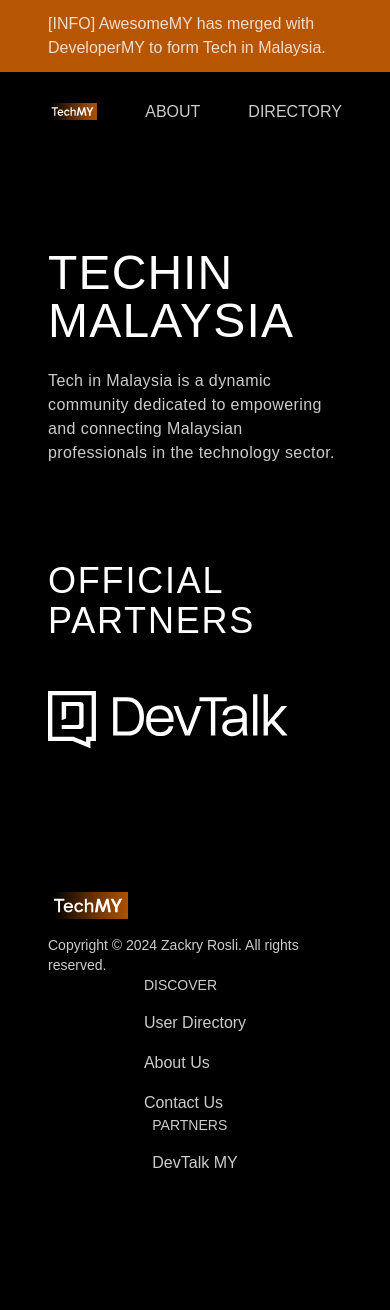
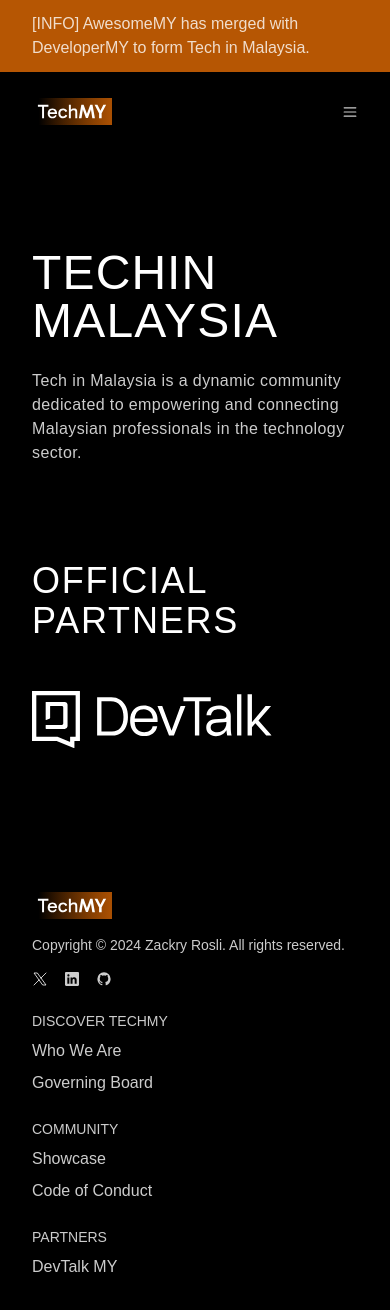
Before and after one commit to bukan-zack/awesomemy-frontend, a Next.js app: page / in a window 390 px wide. Shown: the top 1310 px of the page. Before the commit the page ends 1223 px from the top, so only its background shows below. Built offline with nearby package versions, Linux system fonts and the light colour scheme; no server answers; a web font is replaced by a local one.

Commit message:
feat: mobile nav bar

```diff
--- a/app/components/Footer.tsx
+++ b/app/components/Footer.tsx
@@ -2,7 +2,7 @@
 
 export function Footer() {
   return (
-    <footer className="max-w-6xl py-12 px-12 mx-auto grid md:grid-cols-3">
+    <footer className="max-w-6xl py-12 px-8 mx-auto grid md:grid-cols-4 gap-6">
       <div className="flex flex-col gap-4">
         <Link href="/">
           <img src="./logo.svg" className="w-20" />
@@ -11,14 +11,29 @@
           Copyright &copy; {new Date().getFullYear()} Zackry Rosli. All rights
           reserved.
         </p>
+        <div className="flex flex-row gap-4">
+          <Link href="https://x.com/techinmalaysia">
+            <svg xmlns="http://www.w3.org/2000/svg" width="1em" height="1em" viewBox="0 0 24 24"><path fill="none" stroke="currentColor" strokeLinecap="round" strokeLinejoin="round" strokeWidth="1.5" d="m3 21l7.548-7.548M21 3l-7.548 7.548m0 0L8 3H3l7.548 10.452m2.904-2.904L21 21h-5l-5.452-7.548" color="currentColor"></path></svg>
+          </Link>
+          <Link href="https://linkedin.com/company/techinmy">
+            <svg xmlns="http://www.w3.org/2000/svg" width="1em" height="1em" viewBox="0 0 512 512"><path fill="currentColor" d="M444.17 32H70.28C49.85 32 32 46.7 32 66.89v374.72C32 461.91 49.85 480 70.28 480h373.78c20.54 0 35.94-18.21 35.94-38.39V66.89C480.12 46.7 464.6 32 444.17 32m-273.3 373.43h-64.18V205.88h64.18ZM141 175.54h-.46c-20.54 0-33.84-15.29-33.84-34.43c0-19.49 13.65-34.42 34.65-34.42s33.85 14.82 34.31 34.42c-.01 19.14-13.31 34.43-34.66 34.43m264.43 229.89h-64.18V296.32c0-26.14-9.34-44-32.56-44c-17.74 0-28.24 12-32.91 23.69c-1.75 4.2-2.22 9.92-2.22 15.76v113.66h-64.18V205.88h64.18v27.77c9.34-13.3 23.93-32.44 57.88-32.44c42.13 0 74 27.77 74 87.64Z"></path></svg>
+          </Link>
+          <Link href="https://github.com/techinmy">
+            <svg xmlns="http://www.w3.org/2000/svg" width="1em" height="1em" viewBox="0 0 24 24"><path fill="currentColor" d="M12 2A10 10 0 0 0 2 12c0 4.42 2.87 8.17 6.84 9.5c.5.08.66-.23.66-.5v-1.69c-2.77.6-3.36-1.34-3.36-1.34c-.46-1.16-1.11-1.47-1.11-1.47c-.91-.62.07-.6.07-.6c1 .07 1.53 1.03 1.53 1.03c.87 1.52 2.34 1.07 2.91.83c.09-.65.35-1.09.63-1.34c-2.22-.25-4.55-1.11-4.55-4.92c0-1.11.38-2 1.03-2.71c-.1-.25-.45-1.29.1-2.64c0 0 .84-.27 2.75 1.02c.79-.22 1.65-.33 2.5-.33s1.71.11 2.5.33c1.91-1.29 2.75-1.02 2.75-1.02c.55 1.35.2 2.39.1 2.64c.65.71 1.03 1.6 1.03 2.71c0 3.82-2.34 4.66-4.57 4.91c.36.31.69.92.69 1.85V21c0 .27.16.59.67.5C19.14 20.16 22 16.42 22 12A10 10 0 0 0 12 2"></path></svg>
+          </Link>
+        </div>
       </div>
-      <div className="flex flex-col gap-4 mx-auto">
-        <p className="uppercase text-sm">Discover</p>
-        <Link href="/directory">User Directory</Link>
-        <Link href="/about">About Us</Link>
-        <Link href="/">Contact Us</Link>
+      <div className="flex flex-col gap-2 md:mx-auto">
+        <p className="uppercase text-sm">Discover TechMY</p>
+        <Link href="/who-we-are">Who We Are</Link>
+        <Link href="/governing-board">Governing Board</Link>
       </div>
-      <div className="flex flex-col gap-4 mx-auto">
+      <div className="flex flex-col gap-2 md:mx-auto">
+        <p className="uppercase text-sm">Community</p>
+        <Link href="/showcase">Showcase</Link>
+        <Link href="/showcase">Code of Conduct</Link>
+      </div>
+      <div className="flex flex-col gap-2 md:mx-auto">
         <p className="uppercase text-sm">Partners</p>
         <Link href="https://devtalk.my">DevTalk MY</Link>
       </div>
--- a/app/components/Navigation.tsx
+++ b/app/components/Navigation.tsx
@@ -5,9 +5,12 @@
 import { useEffect, useState } from "react";
 import { useUserStore } from "@/app/lib/stores/user";
 import { logoutUser } from "@/app/lib/http/user";
+import { Dialog, DialogPanel } from "@headlessui/react";
+import { AnimatePresence, motion } from "framer-motion";
 
 export function Navigation() {
   const [scrolled, setScrolled] = useState(false);
+  const [mobileMenuOpen, setMobileMenuOpen] = useState(false);
   const { user, setUser } = useUserStore();
 
   function handleLogout() {
@@ -23,6 +26,7 @@
   }, []);
 
   return (
+    <>
       <nav
         className={clsx(
           "uppercase z-10 border-b transition duration-500 ease-in-out sticky top-0 w-full h-20",
@@ -31,15 +35,60 @@
             : "bg-transparent border-transparent",
         )}
       >
-      <div className="flex flex-row items-center gap-12 max-w-6xl h-full px-12 mx-auto">
+        <div className="flex flex-row items-center justify-between gap-12 max-w-6xl h-full px-8 mx-auto">
           <Link href="/">
             <img src="./logo.svg" className="w-20" />
           </Link>
-        <div className="flex flex-row gap-12">
-          <Link href="/about">About</Link>
-          <Link href="/directory">Directory</Link>
-        </div>
+          <button className="md:hidden" onClick={() => setMobileMenuOpen(!mobileMenuOpen)}>
+            <svg xmlns="http://www.w3.org/2000/svg" width="1em" height="1em" viewBox="0 0 20 20"><path fill="currentColor" fillRule="evenodd" d="M2 4.75A.75.75 0 0 1 2.75 4h14.5a.75.75 0 0 1 0 1.5H2.75A.75.75 0 0 1 2 4.75M2 10a.75.75 0 0 1 .75-.75h14.5a.75.75 0 0 1 0 1.5H2.75A.75.75 0 0 1 2 10m0 5.25a.75.75 0 0 1 .75-.75h14.5a.75.75 0 0 1 0 1.5H2.75a.75.75 0 0 1-.75-.75" clipRule="evenodd"></path></svg>
+          </button>
           </div>
       </nav>
+      <AnimatePresence>
+        {mobileMenuOpen && (
+          <Dialog open={mobileMenuOpen} onClose={setMobileMenuOpen} className="md:hidden">
+            <motion.div
+              initial={{ opacity: 0 }}
+              animate={{ opacity: 1 }}
+              exit={{ opacity: 0, transition: { ease: "easeOut", delay: 0.6, duration: 0.6 } }}
+              transition={{ when: "before_children", duration: 0.6, ease: "easeIn" }}
+              className="fixed inset-0 z-50 bg-black/70 backdrop-blur-sm"
+            />
+            <DialogPanel className="fixed inset-y-0 right-0 z-50 w-full overflow-y-auto px-8 py-6">
+              <div className="flex flex-row justify-between items-center">
+                <Link href="/">
+                  <motion.img
+                    src="./logo.svg"
+                    className="w-20"
+                    initial={{ opacity: 0, translateX: -20 }}
+                    animate={{ opacity: 1, translateX: 0 }}
+                    exit={{ opacity: 0, translateY: 20 }}
+                    transition={{ when: "after_children", duration: 0.6, ease: "easeInOut" }}
+                  />
+                </Link>
+                <motion.button
+                  initial={{ opacity: 0, translateX: 20 }}
+                  animate={{ opacity: 1, translateX: 0 }}
+                  exit={{ opacity: 0, translateX: 0, translateY: 20 }}
+                  transition={{ when: "after_children", duration: 0.6, ease: "easeInOut" }}
+                  onClick={() => setMobileMenuOpen(!mobileMenuOpen)}
+                >
+                  <svg xmlns="http://www.w3.org/2000/svg" width="1em" height="1em" viewBox="0 0 24 24"><path fill="none" stroke="currentColor" strokeLinecap="round" strokeLinejoin="round" strokeWidth="1.5" d="M6 18L18 6M6 6l12 12"></path></svg>
+                </motion.button>
+              </div>
+              <motion.div
+                initial={{ opacity: 0, translateY: -20 }}
+                animate={{ opacity: 1, translateY: 0 }}
+                exit={{ opacity: 0, translateY: 20 }}
+                transition={{ when: "before_children", duration: 0.6, ease: "easeInOut" }}
+                className="mt-5"
+              >
+                <Link href="/showcase">Community Showcase</Link>
+              </motion.div>
+            </DialogPanel>
+          </Dialog>
+        )}
+      </AnimatePresence>
+    </>
   );
 }
--- a/app/layout.tsx
+++ b/app/layout.tsx
@@ -31,7 +31,7 @@
       >
         <Suspense>
           <div className="bg-dark-orange">
-            <div className="max-w-6xl px-12 py-3 mx-auto">
+            <div className="max-w-6xl px-8 py-3 mx-auto">
               [INFO] AwesomeMY has merged with DeveloperMY to form Tech in
               Malaysia.
             </div>
--- a/app/page.tsx
+++ b/app/page.tsx
@@ -5,7 +5,7 @@
 
 export default function Page() {
   return (
-    <main className="max-w-6xl mx-auto px-12 flex py-24 flex-col items-center">
+    <main className="max-w-6xl mx-auto px-8 flex py-24 flex-col items-center">
       <TransitionWrapper>
         <h1 className="[word-spacing:-15px] uppercase text-white text-5xl md:text-7xl tracking-wide">
           Tech in <span className="font-mattone-bold">Malaysia</span>
--- a/app/directory/page.tsx
+++ b/app/showcase/page.tsx
@@ -14,10 +14,10 @@
     const { data: eventData } = useSWR("/public/events?page=1&limit=3", () => fetchEvents(1, 3, "desc"));
 
     return (
-        <main className="max-w-6xl mx-auto px-12 flex py-24 flex-col justify-center">
+        <main className="max-w-6xl mx-auto px-8 flex py-24 flex-col justify-center">
             <TransitionWrapper>
                 <h1 className="uppercase text-white text-5xl md:text-7xl tracking-wide">
-                    Directory
+                    Showcase
                 </h1>
                 <p className="md:text-xl mt-6 tracking-wide">
                     This page is currently under development. 🚧
--- a/package.json
+++ b/package.json
@@ -9,6 +9,7 @@
     "lint": "next lint"
   },
   "dependencies": {
+    "@headlessui/react": "^2.1.10",
     "@radix-ui/react-select": "^2.0.0",
     "axios": "^1.6.7",
     "clsx": "^2.1.0",
```
Also changed, not shown: 1 other file (tests, documents, lock files or other folders). Lines whose indentation alone changed are shown as unchanged.
